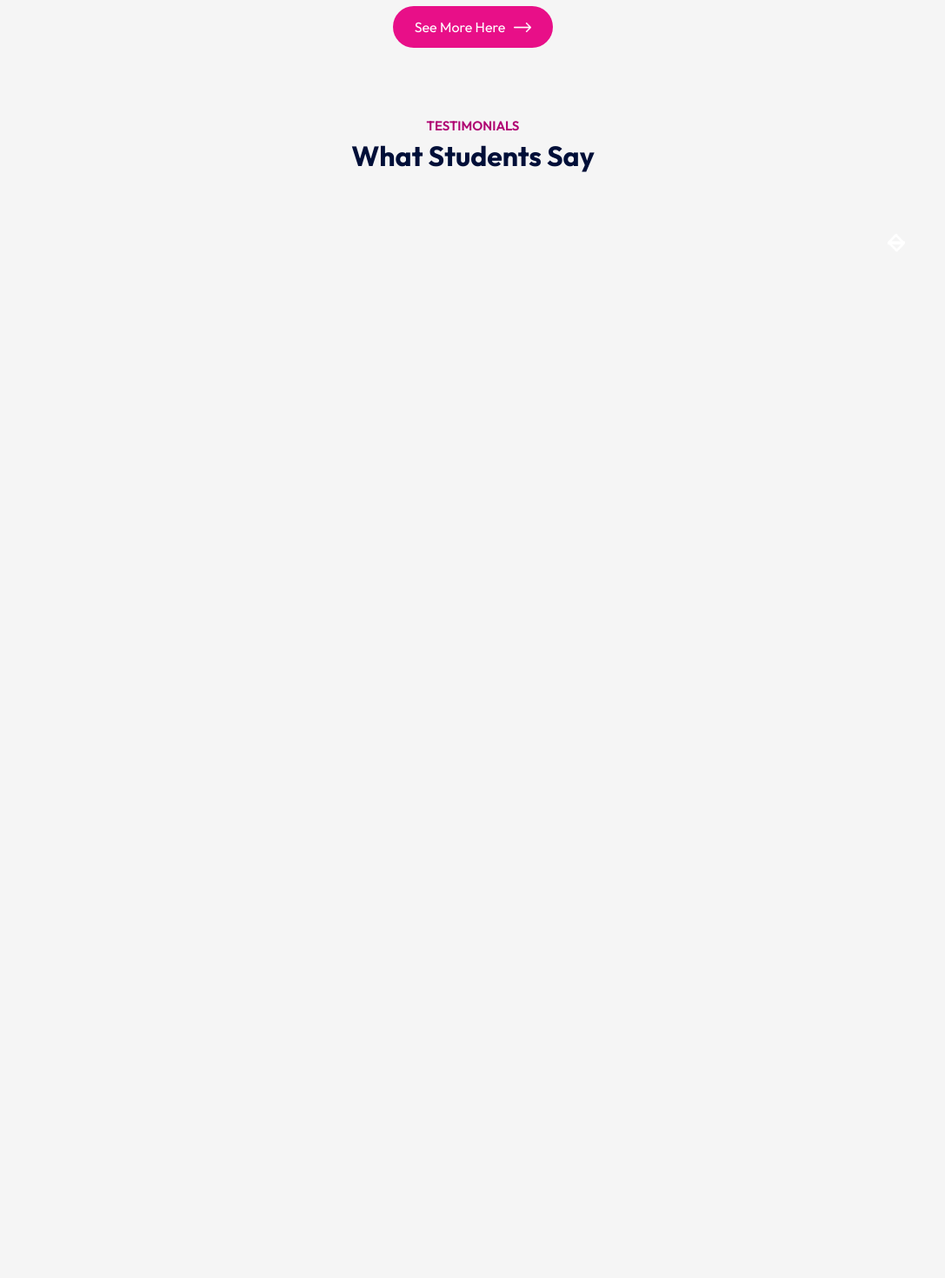
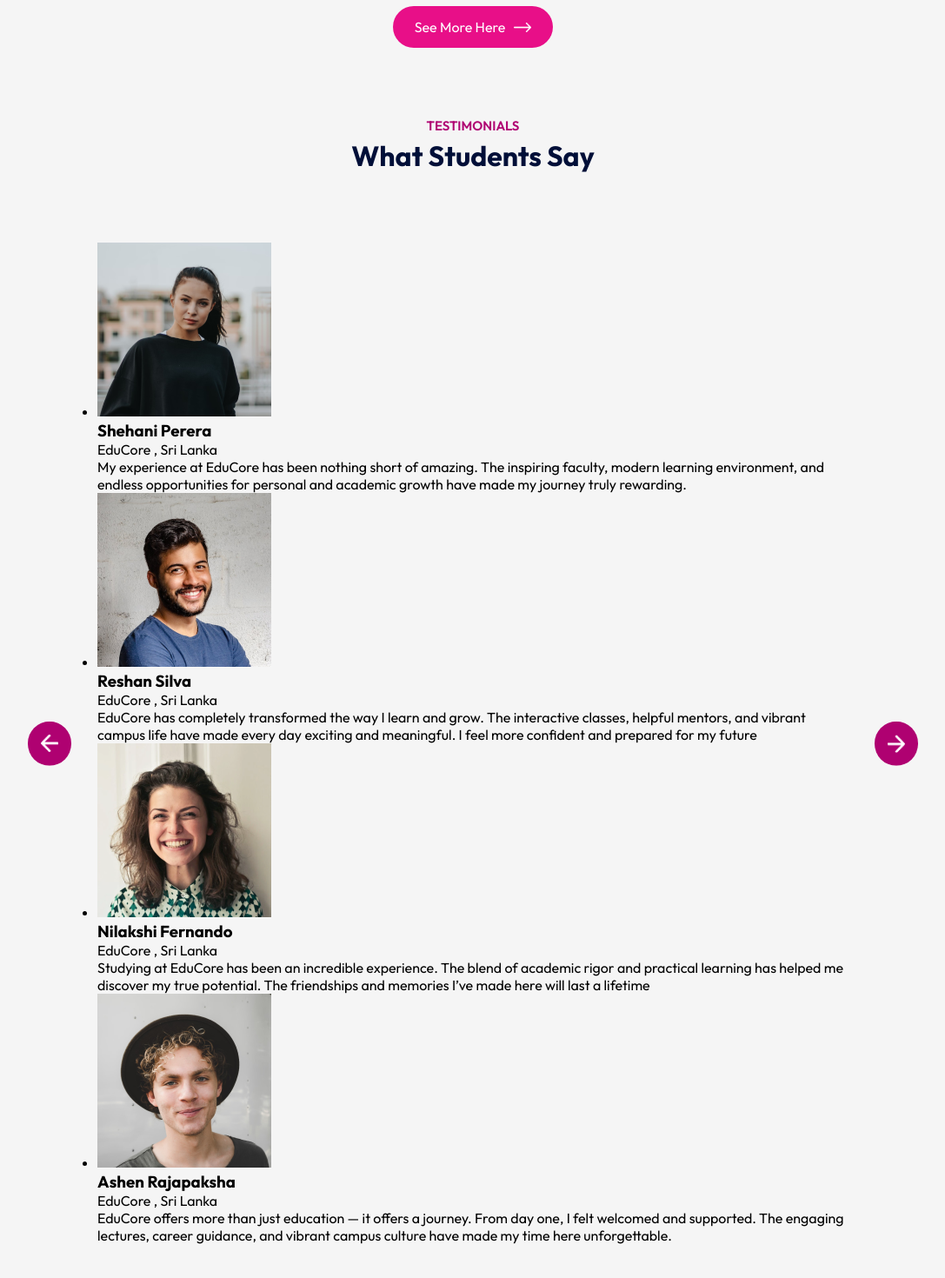
Before and after one commit to sewminiJayawardhana/EduCore, a React (Vite) app: page / in a window 1280 px wide. Shown: the part 2302-3772 px from the top of the page at 87% size, without its empty margins (96-1183 px from the left). Before the commit the page ends 2606 px from the top, so only its background shows below. Built offline with nearby package versions, Linux system fonts and the light colour scheme.

Commit message:
Added testimonials component with slider and user testimonials.

```diff
--- a/src/Components/Testimonials/Testimonials.css
+++ b/src/Components/Testimonials/Testimonials.css
@@ -13,4 +13,9 @@ position: relative;
     width: 50px;
     border-radius: 50%;
     cursor: pointer;
+    background:#AF0171 ;
 }
+.back-btn{
+    right:auto;
+    left: 0;
+}
--- a/src/Components/Testimonials/Testimonials.jsx
+++ b/src/Components/Testimonials/Testimonials.jsx
@@ -12,7 +12,63 @@ const Testimonials = () => {
     <div className='testimonials'>
       <img src={next_icon} alt="" className='next-btn' />
       <img src= {back_icon} alt="" className='back-btn'/>
-      <div className="slider"></div>
+      <div className="slider">
+        <ul>
+            <li>
+                <div className="slide">
+                    <div className="user-info">
+                        <img src={user_1} alt="" />
+                        <div>
+                            <h3>Shehani Perera</h3>
+                            <span>EduCore , Sri Lanka</span>
+                        </div>
+                    </div>
+                    <p> My experience at EduCore has been nothing short of amazing. The inspiring faculty, modern learning environment, and endless opportunities for personal and academic growth have made my journey truly rewarding. </p>
+                </div>
+            </li>
+
+            <li>
+                <div className="slide">
+                    <div className="user-info">
+                        <img src={user_2} alt="" />
+                        <div>
+                            <h3>Reshan Silva</h3>
+                            <span>EduCore , Sri Lanka</span>
+                        </div>
+                    </div>
+                    <p> EduCore has completely transformed the way I learn and grow. The interactive classes, helpful mentors, and vibrant campus life have made every day exciting and meaningful. I feel more confident and prepared for my future </p>
+                </div>
+            </li>
+
+            <li>
+                <div className="slide">
+                    <div className="user-info">
+                        <img src={user_3} alt="" />
+                        <div>
+                            <h3>Nilakshi Fernando</h3>
+                            <span>EduCore , Sri Lanka</span>
+                        </div>
+                    </div>
+                    <p> Studying at EduCore has been an incredible experience. The blend of academic rigor and practical learning has helped me discover my true potential. The friendships and memories I’ve made here will last a lifetime </p>
+                </div>
+            </li>
+
+            <li>
+                <div className="slide">
+                    <div className="user-info">
+                        <img src={user_4} alt="" />
+                        <div>
+                            <h3>Ashen Rajapaksha</h3>
+                            <span>EduCore , Sri Lanka</span>
+                        </div>
+                    </div>
+                    <p> EduCore offers more than just education — it offers a journey. From day one, I felt welcomed and supported. The engaging lectures, career guidance, and vibrant campus culture have made my time here unforgettable. </p>
+                </div>
+            </li>
+
+
+        </ul>
+      </div>
     </div>
   )
 }
```
